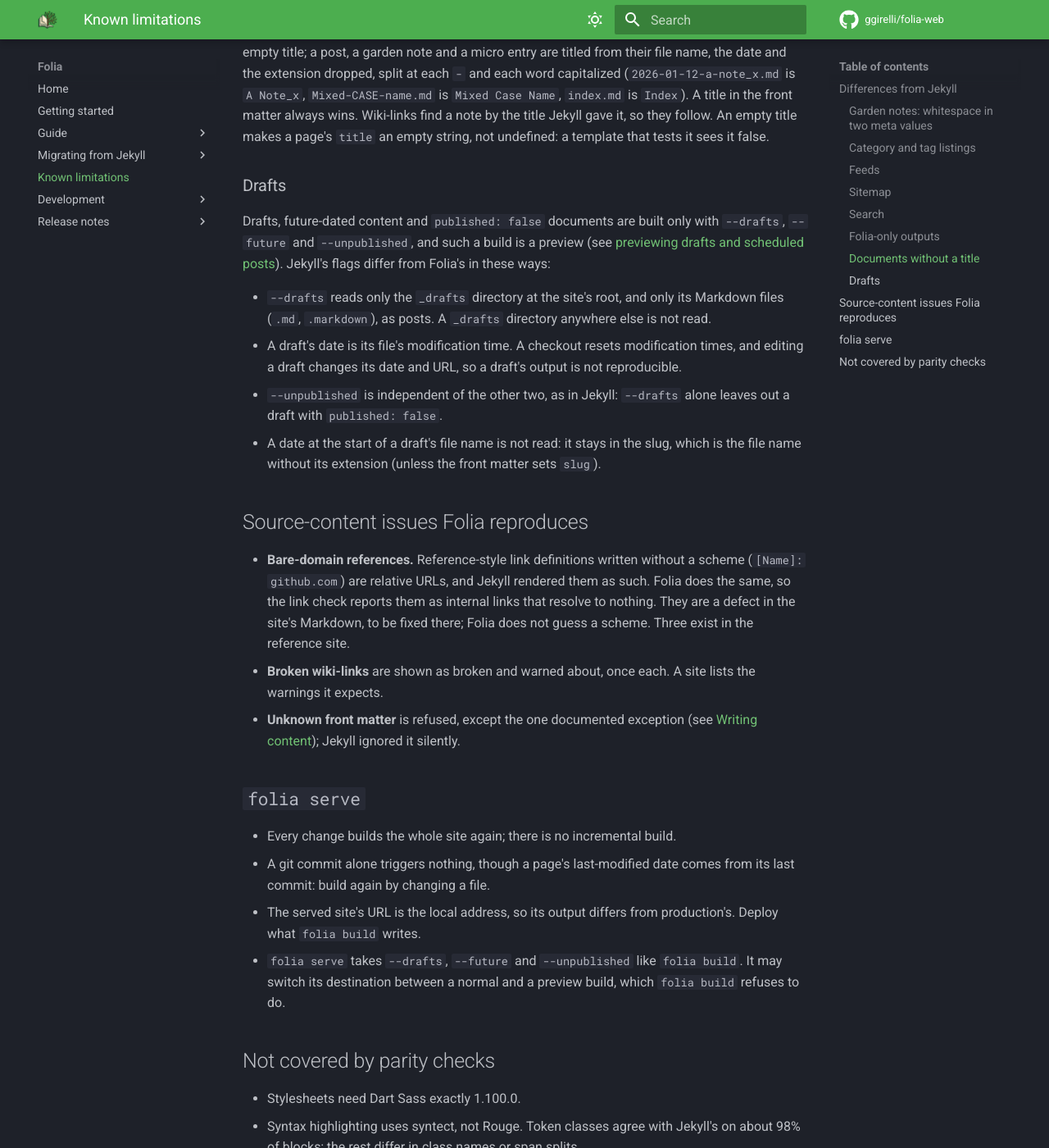
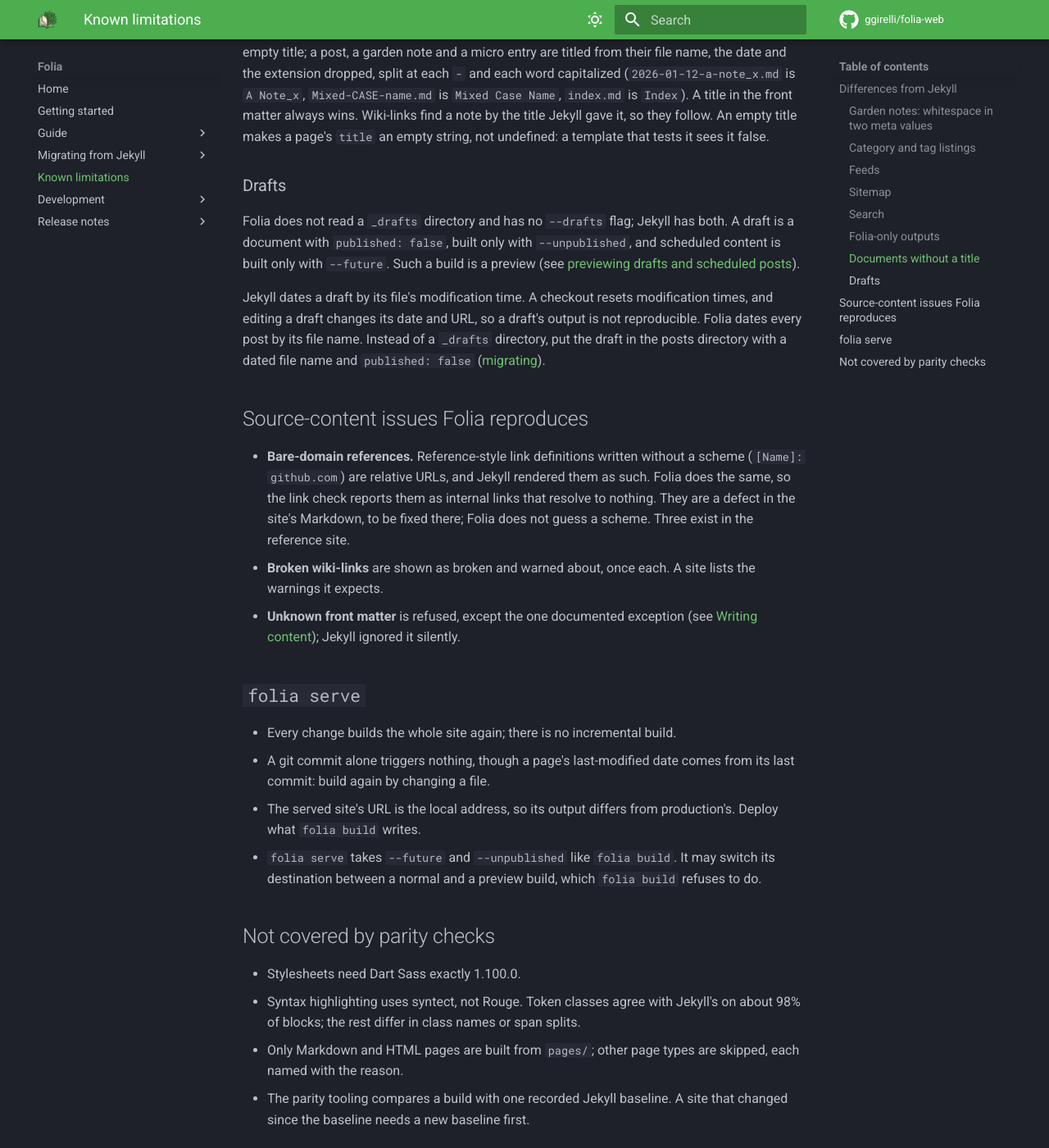
Before and after one commit to ggirelli/folia-web, an MkDocs documentation site: the page built from docs/known-limitations.md, in a window 1280 px wide and 1400 px high, scrolled down 2184 px. Shown: the whole window at 82% size. Built offline with MkDocs 1.6.1 and Material for MkDocs 9.7.7, drawn with Linux system fonts in a browser that asks for light colours; comment, search, counter and statistics services are not loaded.

Commit message:
docs: drafts are unpublished documents, not a _drafts directory
Co-Authored-By: Claude Fable 5.2 <noreply@anthropic.com>

````diff
--- a/docs/guide/building.md
+++ b/docs/guide/building.md
@@ -13,9 +13,9 @@ folia build --site ../my-site --dest ../my-site-out
 | `--dest` | required | Where to write the site |
 
 `folia --version` prints the version, and `folia build --help` the options. Its
-other command is [`folia serve`](#previewing-while-you-write). Both take `--drafts`,
-`--future` and `--unpublished`, which build drafts, scheduled posts and unpublished documents for a
-preview ([below](#previewing-drafts-and-scheduled-posts)). A post dated after the build, or with
+other command is [`folia serve`](#previewing-while-you-write). Both take `--future` and
+`--unpublished`, which build scheduled posts and unpublished documents for a preview
+([below](#previewing-drafts-and-scheduled-posts)). A post dated after the build, or with
 `published: false`, is not built.
 
 While it builds, Folia prints **warnings** (a broken wiki-link) and `skipped:` lines for any
@@ -55,36 +55,28 @@ To build into a directory that holds something else, empty it yourself.
 
 ## Previewing drafts and scheduled posts
 
-Three flags build content that a normal build leaves out, so that you can look at it before it is
+A draft is a document with `published: false` in its front matter, and a normal build leaves it
+out. Two flags build what a normal build leaves out, so that you can look at it before it is
 published. They default to off, and a build without them is unchanged. They are command-line
 flags on `folia build` and `folia serve`, not configuration keys.
 
 ```sh
-folia build --site ../my-site --dest ../my-site-preview --drafts --future --unpublished
+folia build --site ../my-site --dest ../my-site-preview --future --unpublished
 ```
 
-- **`--drafts`** also builds the posts in `_drafts/` at the site's root, including those in its
-  subdirectories. Only Markdown files (`.md`, `.markdown`) are read, as posts: other files
-  in `_drafts/` are left out, a `_drafts` directory elsewhere in the site is not read, and the
-  configuration's `exclude` still applies. A draft's date is the modification time of its
-  file, as a civil date in the site's time zone. Its slug is the file name without its extension,
-  so a date at the start of the name stays in the slug (`2026-01-01-idea.md` is
-  `2026-01-01-idea`) and does not date the draft; a `slug` in its front matter replaces it. A
-  `date` in a draft's front matter is an error, as it is for any post.
-- **`--future`** also builds the posts, garden notes and micro entries dated after the build.
-- **`--unpublished`** also builds the documents whose front matter says `published: false`: posts,
-  garden notes, micro entries and pages (and stylesheets). It is independent of the other two:
-  `--drafts` alone still leaves out a draft with `published: false`, and a future-dated one needs
-  `--future` as well.
-- A modification time is not reproducible: a fresh checkout resets it, and editing a draft
-  changes its date and so its URL. Drafts therefore exist only with the flag.
+- **`--unpublished`** builds the documents whose front matter says `published: false`: posts,
+  garden notes, micro entries and pages (and stylesheets). A draft post is written like any
+  post, in the posts directory with a dated file name, and gets its date from the name. A draft
+  that is also dated after the build needs `--future` as well.
+- **`--future`** builds the posts, garden notes and micro entries dated after the build: scheduled
+  content.
 
 A build with any of them is a **preview build**, and Folia says so in three places:
 
-- the summary line ends with `PREVIEW BUILD (drafts, future, unpublished): not for publishing.`,
+- the summary line ends with `PREVIEW BUILD (future, unpublished): not for publishing.`,
   naming the flags that were set;
 - a `warning:` line on stderr says the same;
-- the record of the destination, `.<name>.folia-output`, gets a `/folia drafts`, `/folia future`
+- the record of the destination, `.<name>.folia-output`, gets a `/folia future`
   and/or `/folia unpublished` line, which is how `folia build` recognizes the directory later (see
   [the destination](#the-destination)).
 
--- a/docs/known-limitations.md
+++ b/docs/known-limitations.md
@@ -87,18 +87,16 @@ false.
 
 ### Drafts
 
-Drafts, future-dated content and `published: false` documents are built only with `--drafts`,
-`--future` and `--unpublished`, and such a build is a preview (see [previewing drafts and scheduled posts](guide/building.md#previewing-drafts-and-scheduled-posts)).
-Jekyll's flags differ from Folia's in these ways:
+Folia does not read a `_drafts` directory and has no `--drafts` flag; Jekyll has both. A draft is a
+document with `published: false`, built only with `--unpublished`, and scheduled content is built
+only with `--future`. Such a build is a preview (see
+[previewing drafts and scheduled posts](guide/building.md#previewing-drafts-and-scheduled-posts)).
 
-- `--drafts` reads only the `_drafts` directory at the site's root, and only its Markdown files
-  (`.md`, `.markdown`), as posts. A `_drafts` directory anywhere else is not read.
-- A draft's date is its file's modification time. A checkout resets modification times, and
-  editing a draft changes its date and URL, so a draft's output is not reproducible.
-- `--unpublished` is independent of the other two, as in Jekyll: `--drafts` alone leaves out a
-  draft with `published: false`.
-- A date at the start of a draft's file name is not read: it stays in the slug, which is the file
-  name without its extension (unless the front matter sets `slug`).
+Jekyll dates a draft by its file's modification time. A checkout resets modification times, and
+editing a draft changes its date and URL, so a draft's output is not reproducible. Folia dates
+every post by its file name. Instead of a `_drafts` directory, put the draft in the posts
+directory with a dated file name and `published: false`
+([migrating](migrating/index.md#sites-with-a-_drafts-directory)).
 
 ## Source-content issues Folia reproduces
 
@@ -119,7 +117,7 @@ Jekyll's flags differ from Folia's in these ways:
   commit: build again by changing a file.
 - The served site's URL is the local address, so its output differs from production's. Deploy
   what `folia build` writes.
-- `folia serve` takes `--drafts`, `--future` and `--unpublished` like `folia build`. It may switch
+- `folia serve` takes `--future` and `--unpublished` like `folia build`. It may switch
   its destination between a normal and a preview build, which `folia build` refuses to do.
 
 ## Not covered by parity checks
--- a/docs/migrating/index.md
+++ b/docs/migrating/index.md
@@ -43,6 +43,13 @@ for every output, whether it is identical, differs for a reason you accept, or i
    host (below).
 6. **Deploy, and keep a way back.**
 
+## Sites with a `_drafts` directory
+
+Folia does not read `_drafts`. Move each draft into the posts directory with a dated file name
+(`_posts/2026/2026-11-10-idea.md`) and add `published: false` to its front matter. Preview it with
+`folia serve --unpublished`; remove the line when the post is ready. See the
+[known limitations](../known-limitations.md#drafts).
+
 ## Reading the result
 
 `just pages` ends with two verdicts that are never the same thing:
````
Also changed, not shown: CHANGELOG.md (+4 -5 lines), docs/configuration.md (+1 -2 lines), docs/development.md (+10 -12 lines).
